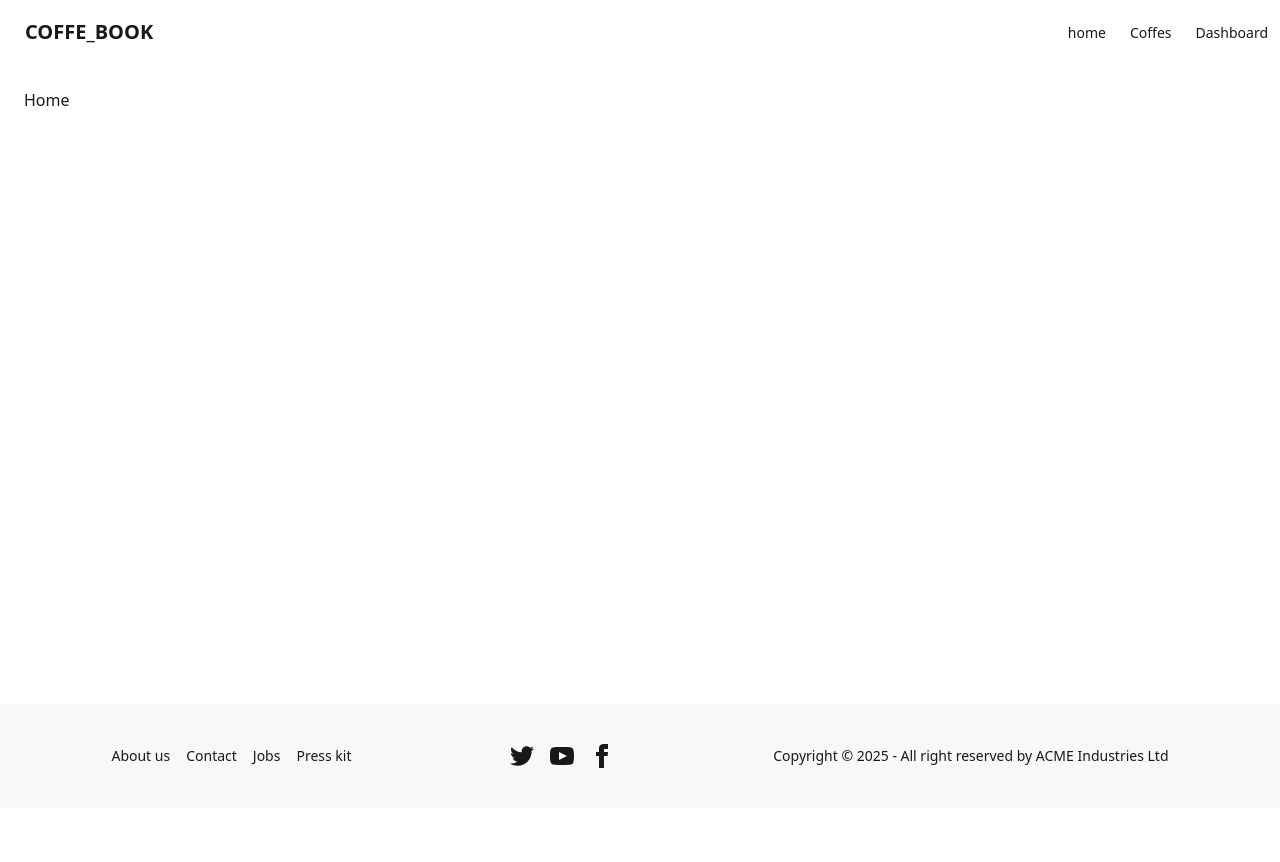
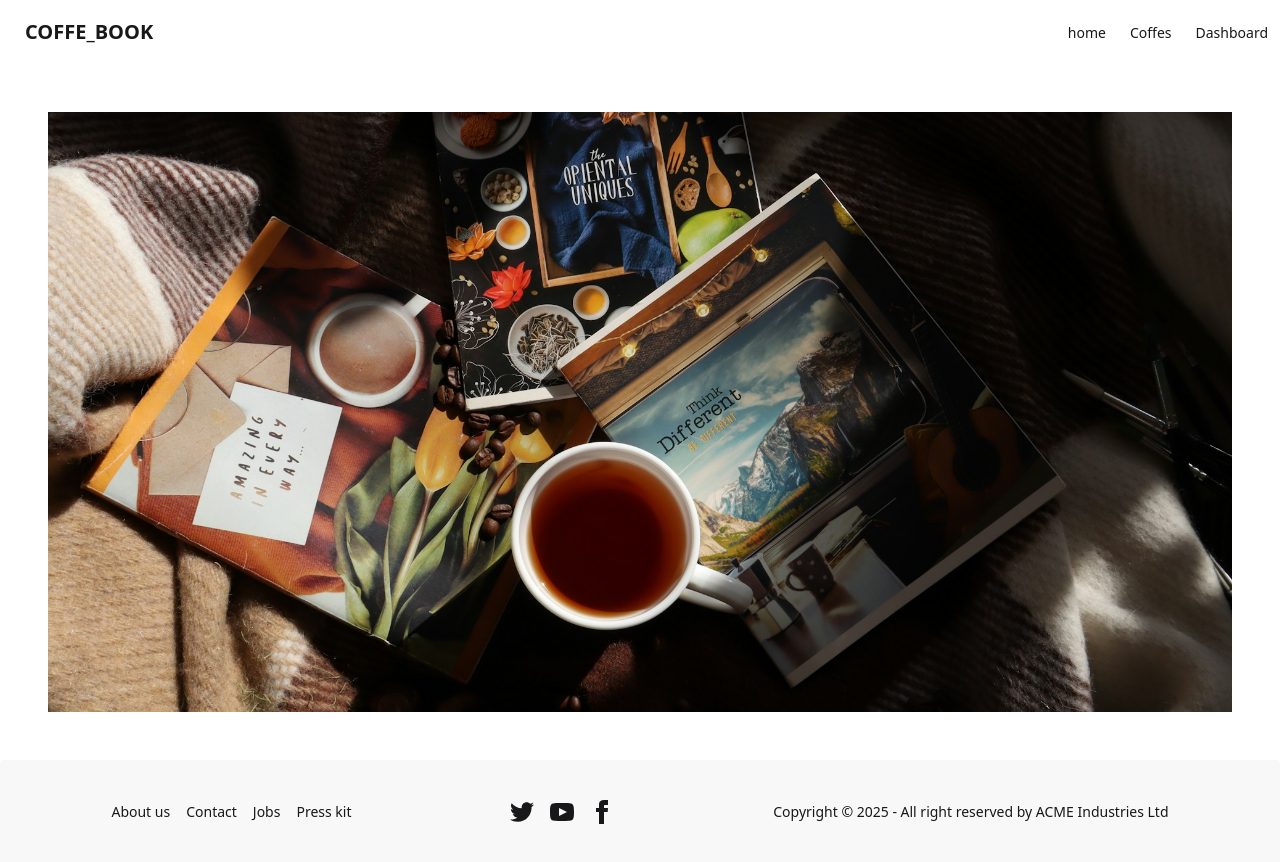
Before and after one commit to Samriddhadewan/coffee-book, a React (Vite) app: page / in a window 1280 px wide. Before the commit the page ends 808 px from the top, so only its background shows below. Built offline with nearby package versions, Linux system fonts and the light colour scheme.

Commit message:
banner section added

```diff
--- a/src/components/Coffees/Coffees.jsx
+++ b/src/components/Coffees/Coffees.jsx
@@ -1,4 +1,3 @@
-import React from 'react'
 
 const Coffees = () => {
   return (
--- a/src/components/Home/Home.jsx
+++ b/src/components/Home/Home.jsx
@@ -1,8 +1,8 @@
-import React from 'react'
+import Banner from '../banner/Banner'
 
 const Home = () => {
   return (
-    <div>Home</div>
+    <Banner></Banner>
   )
 }
 
--- a/src/components/Navbar/Navbar.jsx
+++ b/src/components/Navbar/Navbar.jsx
@@ -22,18 +22,18 @@ const Navbar = () => {
         <ul
           tabIndex={0}
           className="menu menu-sm dropdown-content bg-base-100 rounded-box z-[1] mt-3 w-52 p-2 shadow">
-            <Link>home</Link>
-            <Link>Coffes</Link>
-            <Link>Dashbaord</Link>
+            <Link to={'/'}>home</Link>
+            <Link to={'/coffees'}>Coffes</Link>
+            <Link to={'/dashboard'}>Dashbaord</Link>
         </ul>
       </div>
       <a className="btn btn-ghost text-xl">COFFE_BOOK</a>
     </div>
     <div className="navbar-end hidden md:flex">
       <ul className="menu gap-6 menu-horizontal px-1">
-        <Link>home</Link>
-        <Link>Coffes</Link>
-        <Link>Dashboard</Link>
+        <Link to={'/'}>home</Link>
+        <Link to={'/coffees'}>Coffes</Link>
+        <Link to={'/dashboard'}>Dashboard</Link>
       </ul>
     </div>
   </div>
--- /dev/null
+++ b/src/components/banner/Banner.jsx
@@ -0,0 +1,16 @@
+import banner from "../../assets/banner.jpg"
+
+const Banner = () => {
+  const style = {
+    backgroundImage : `url(${banner})`,
+    backgroundSize : 'cover',
+    backgroundPosition : "center",
+    height : '600px'
+  }
+
+    return (
+    <div style={style}></div>
+  )
+}
+
+export default Banner
--- a/src/layouts/MainLayout/MainLayout.jsx
+++ b/src/layouts/MainLayout/MainLayout.jsx
@@ -9,7 +9,7 @@ const MainLayout = () => {
         <Navbar></Navbar>
 
         {/* daynamic section  */}
-        <div className="min-h-[80vh] p-6">
+        <div className="min-h-[80vh] p-12">
           <Outlet></Outlet>
 
         </div>
```
Also changed, not shown: src/assets/banner.jpg (added).
